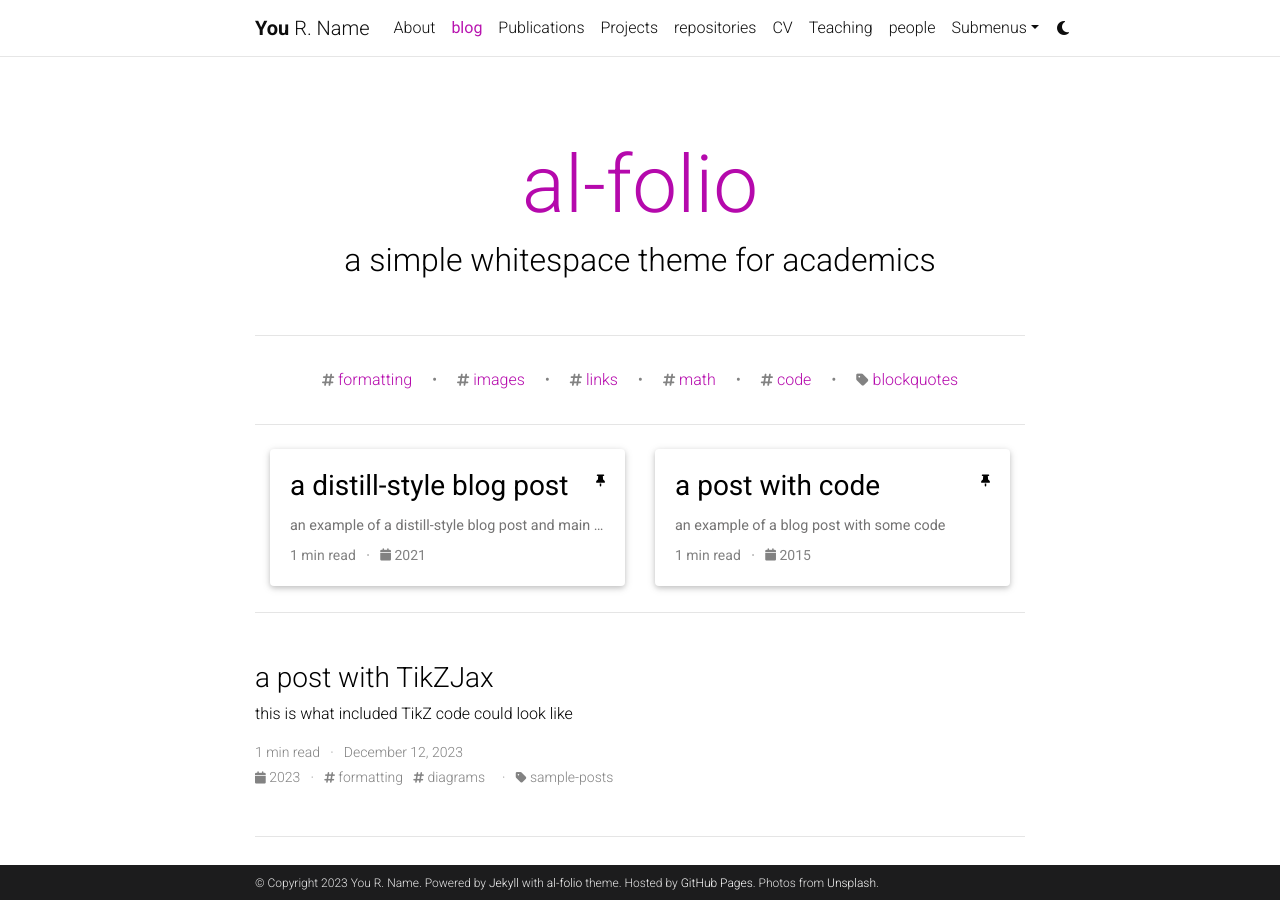
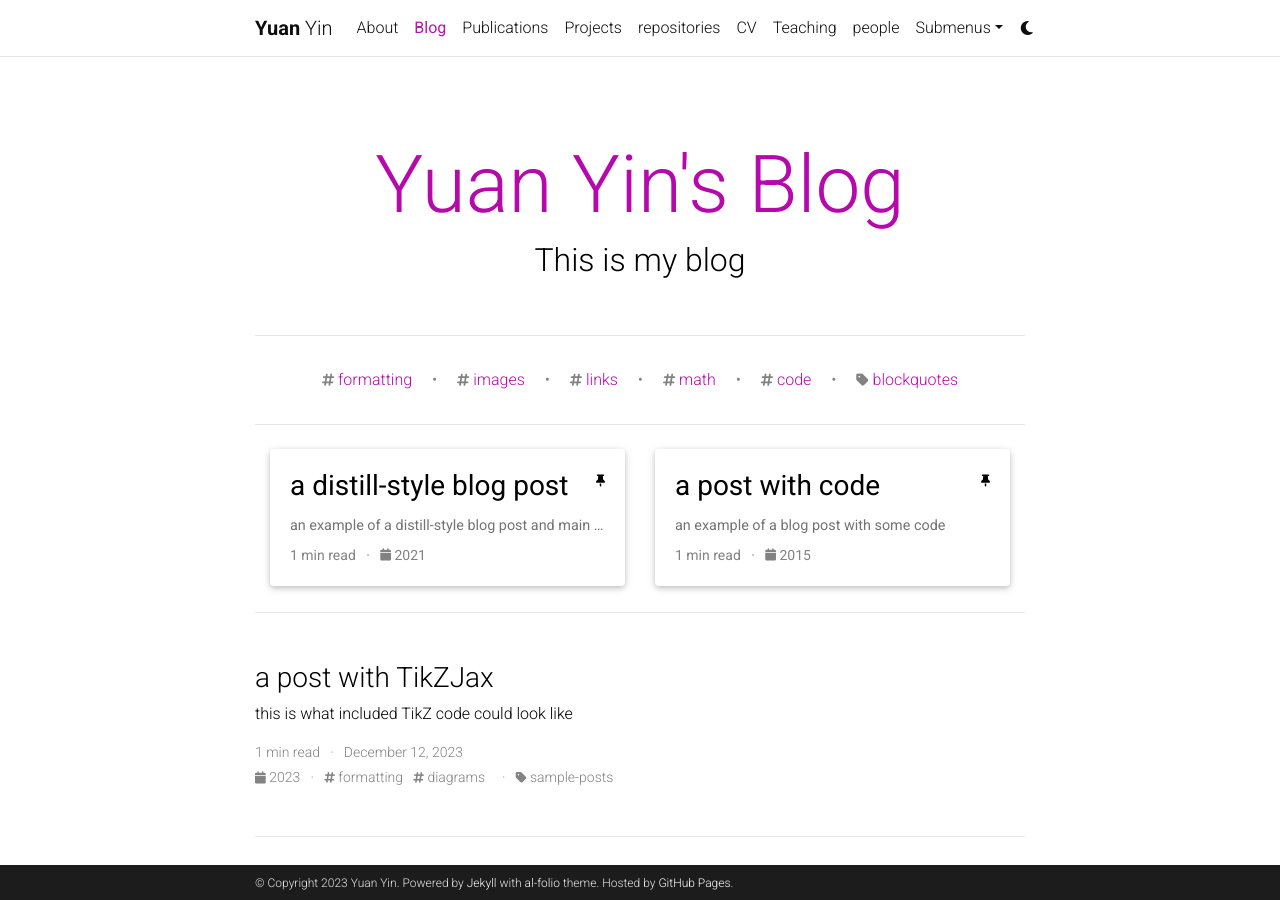
Before and after one commit to yuan-yin/yuan-yin.github.io, a Jekyll site: the page built from blog/index.html, in a window 1280 px wide and 900 px high. Built offline with Jekyll 4.4.1, drawn with Linux system fonts in a browser that asks for light colours; the list of posts is cut into pages by our own code; comment, search, counter and statistics services are not loaded; a style sheet for code colours, icons or effects is not loaded.

Commit message:
Update config

```diff
--- a/_config.yml
+++ b/_config.yml
@@ -3,16 +3,15 @@
 # -----------------------------------------------------------------------------
 
 title: blank # the website title (if blank, full name will be used instead)
-first_name: You
-middle_name: R.
-last_name: Name
-email: you@example.com
+first_name: Yuan
+middle_name:
+last_name: Yin
+email: yuan.yin@sorbonne-universite.fr
 description: > # the ">" symbol means to ignore newlines until "footer_text:"
   A simple, whitespace theme for academics. Based on [*folio](https://github.com/bogoli/-folio) design.
 footer_text: >
   Powered by <a href="https://jekyllrb.com/" target="_blank">Jekyll</a> with <a href="https://github.com/alshedivat/al-folio">al-folio</a> theme.
   Hosted by <a href="https://pages.github.com/" target="_blank">GitHub Pages</a>.
-  Photos from <a href="https://unsplash.com" target="_blank">Unsplash</a>.
 keywords: jekyll, jekyll-theme, academic-website, portfolio-website  # add your own keywords or leave empty
 
 lang: en # the language of your site (for example: en, fr, cn, ru, etc.)
@@ -67,11 +66,11 @@
 # Social integration
 # -----------------------------------------------------------------------------
 
-github_username: # your GitHub user name
+github_username: yuan-yin # your GitHub user name
 gitlab_username: # your GitLab user name
-x_username: # your X handle
+x_username: yuanyinnn # your X handle
 mastodon_username: # your mastodon instance+username in the format instance.tld/@username
-linkedin_username: # your LinkedIn user name
+linkedin_username: yuan-yin-nn # your LinkedIn user name
 telegram_username: # your Telegram user name
 scholar_userid: # your Google Scholar ID
 semanticscholar_id: # your Semantic Scholar ID
@@ -120,9 +119,9 @@
 # Blog
 # -----------------------------------------------------------------------------
 
-blog_name: al-folio # blog_name will be displayed in your blog page
-blog_nav_title: blog # your blog must have a title for it to be displayed in the nav bar
-blog_description: a simple whitespace theme for academics
+blog_name: Yuan Yin's Blog # blog_name will be displayed in your blog page
+blog_nav_title: Blog # your blog must have a title for it to be displayed in the nav bar
+blog_description: This is my blog
 permalink: /blog/:year/:title/
 
 # Pagination
@@ -272,8 +271,8 @@
 
 scholar:
 
-  last_name: [Einstein]
-  first_name: [Albert, A.]
+  last_name: [Yin]
+  first_name: [Yuan]
 
   style: apa
   locale: en
```
